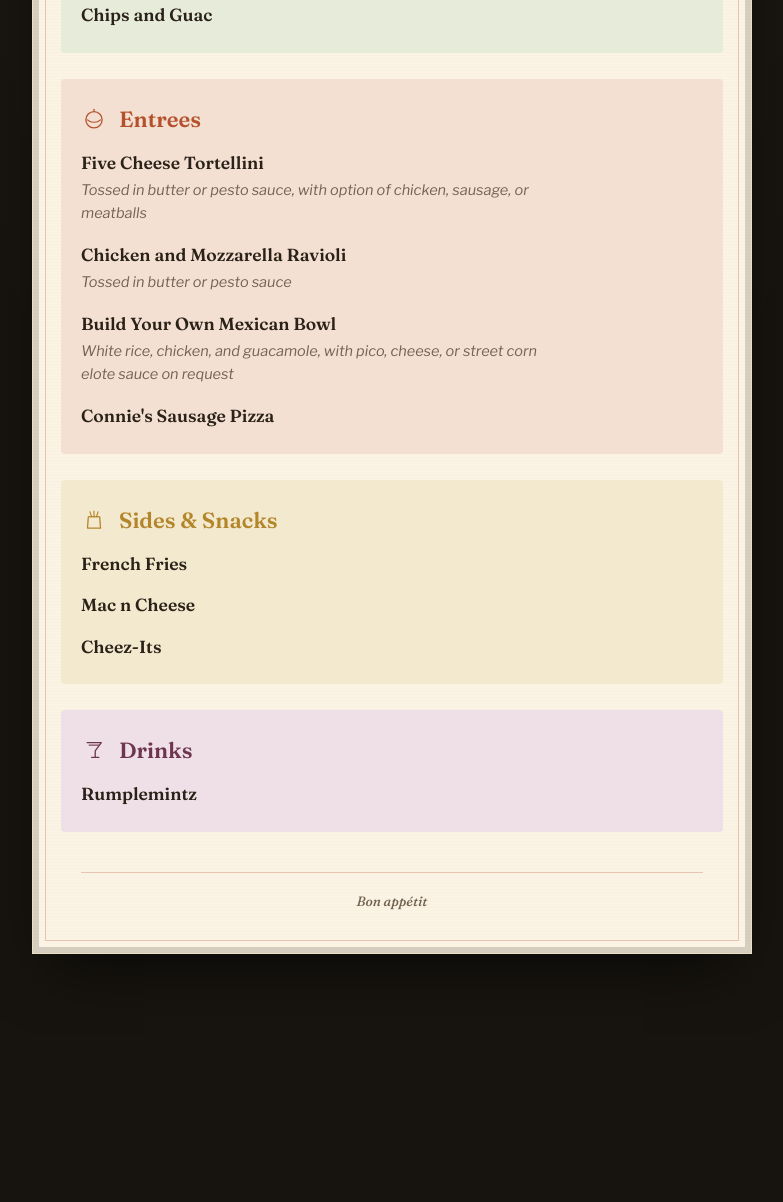
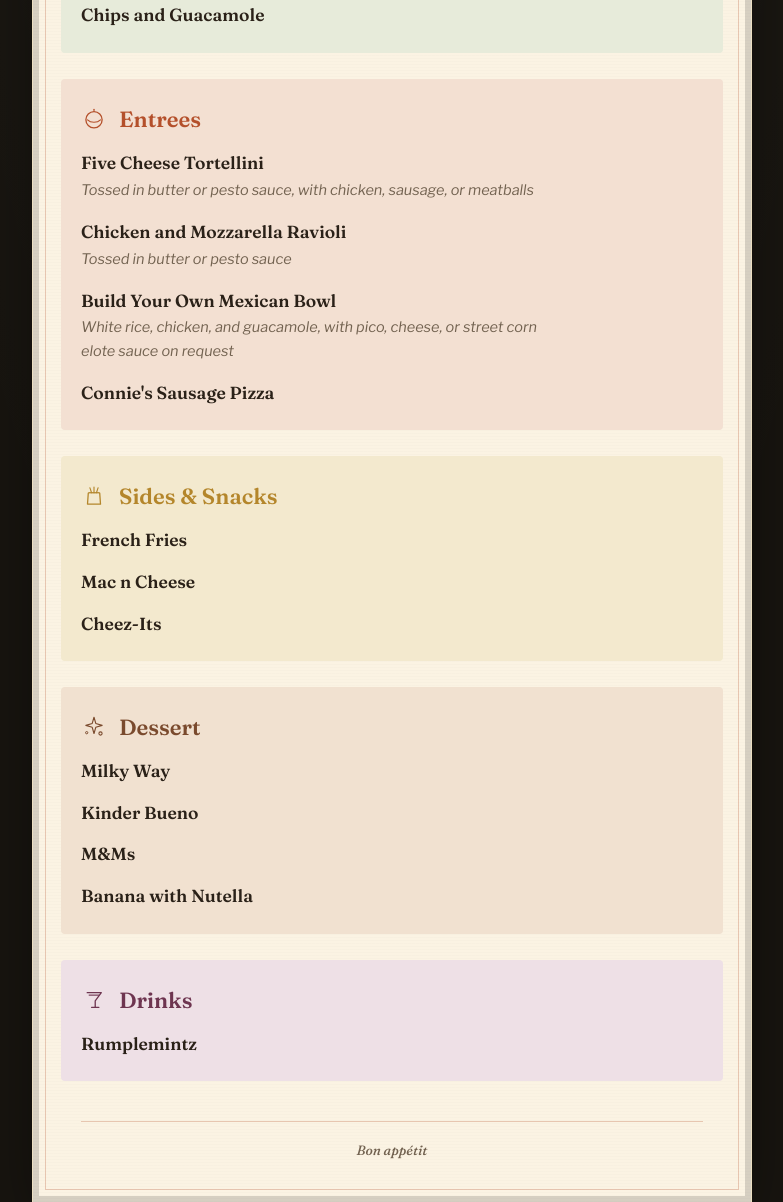
Before and after one commit to indianachamps423/TheElKitchen, a plain HTML site: page index.html in a window 1280 px wide. Shown: the part 657-1859 px from the top of the page, without its empty margins (248-1031 px from the left). Before the commit the page ends 1691 px from the top, so only its background shows below. Drawn offline with nearby package versions, Linux system fonts and the light colour scheme.

Commit message:
Update index.html

```diff
--- a/index.html
+++ b/index.html
@@ -3,7 +3,7 @@
 <head>
 <meta charset="UTF-8">
 <meta name="viewport" content="width=device-width, initial-scale=1.0">
-<title>The El Kitchen and Bar — Menu</title>
+<title>The EL Kitchen and Bar — Menu</title>
 <link rel="preconnect" href="https://fonts.googleapis.com">
 <link rel="preconnect" href="https://fonts.gstatic.com" crossorigin>
 <link href="https://fonts.googleapis.com/css2?family=Fraunces:ital,opsz,wght@0,9..144,400;0,9..144,500;0,9..144,600;0,9..144,700;1,9..144,500&family=Libre+Franklin:ital,wght@0,400;0,500;0,600;1,400&display=swap" rel="stylesheet">
@@ -23,6 +23,8 @@
     --gold-wash: #F3E9CE;
     --plum: #6E3550;
     --plum-wash: #EEE0E6;
+    --cocoa: #7A4A2D;
+    --cocoa-wash: #F1E1D0;
   }
 
   *{ box-sizing: border-box; }
@@ -158,6 +160,7 @@
   section.course.appetizers{ background: var(--sage-wash); }
   section.course.entrees{ background: var(--rust-wash); }
   section.course.sides{ background: var(--gold-wash); }
+  section.course.dessert{ background: var(--cocoa-wash); }
   section.course.drinks{ background: var(--plum-wash); }
 
   .course-title{
@@ -177,6 +180,7 @@
   .appetizers .course-title{ color: var(--sage); }
   .entrees .course-title{ color: var(--rust); }
   .sides .course-title{ color: var(--gold); }
+  .dessert .course-title{ color: var(--cocoa); }
   .drinks .course-title{ color: var(--plum); }
 
   ul.items{
@@ -242,11 +246,12 @@
       <path d="M16 44H32" stroke="currentColor" stroke-width="1.6" stroke-linecap="round"/>
       <path d="M24 12C24 12 20 15 20 19.5" stroke="currentColor" stroke-width="1.2" stroke-linecap="round"/>
     </svg>
-    <h1>The El Kitchen and Bar</h1>
+    <h1>The EL Kitchen and Bar</h1>
     <nav class="sections">
       <a href="#appetizers">Appetizers</a>
       <a href="#entrees">Entrees</a>
       <a href="#sides">Sides &amp; Snacks</a>
+      <a href="#dessert">Dessert</a>
       <a href="#drinks">Drinks</a>
     </nav>
     <p class="chef-line">Designed and cooked by executive and world&#8209;renowned chef<br><strong>Adri Malushi</strong></p>
@@ -279,7 +284,7 @@
         <p class="item-desc">Apples &amp; oranges</p>
       </li>
       <li class="item">
-        <div class="item-name">Chips and Guac</div>
+        <div class="item-name">Chips and Guacamole</div>
       </li>
     </ul>
   </section>
@@ -296,7 +301,7 @@
     <ul class="items">
       <li class="item">
         <div class="item-name">Five Cheese Tortellini</div>
-        <p class="item-desc">Tossed in butter or pesto sauce, with option of chicken, sausage, or meatballs</p>
+        <p class="item-desc">Tossed in butter or pesto sauce, with chicken, sausage, or meatballs</p>
       </li>
       <li class="item">
         <div class="item-name">Chicken and Mozzarella Ravioli</div>
@@ -330,6 +335,25 @@
     </ul>
   </section>
 
+  <section class="course dessert" id="dessert">
+    <h2 class="course-title">
+      <svg class="course-icon" viewBox="0 0 32 32" fill="none" xmlns="http://www.w3.org/2000/svg">
+        <path d="M16 4L18.2 11.6L26 14L18.2 16.4L16 24L13.8 16.4L6 14L13.8 11.6L16 4Z" stroke="currentColor" stroke-width="1.4" stroke-linejoin="round"/>
+        <circle cx="24" cy="24" r="2" stroke="currentColor" stroke-width="1.3"/>
+        <circle cx="7" cy="23" r="1.4" stroke="currentColor" stroke-width="1.2"/>
+      </svg>
+      Dessert
+    </h2>
+    <ul class="items">
+      <li class="item"><div class="item-name">Milky Way</div></li>
+      <li class="item"><div class="item-name">Kinder Bueno</div></li>
+      <li class="item"><div class="item-name">M&amp;Ms</div></li>
+      <li class="item">
+        <div class="item-name">Banana with Nutella</div>
+      </li>
+    </ul>
+  </section>
+
   <section class="course drinks" id="drinks">
     <h2 class="course-title">
       <svg class="course-icon" viewBox="0 0 32 32" fill="none" xmlns="http://www.w3.org/2000/svg">
```
